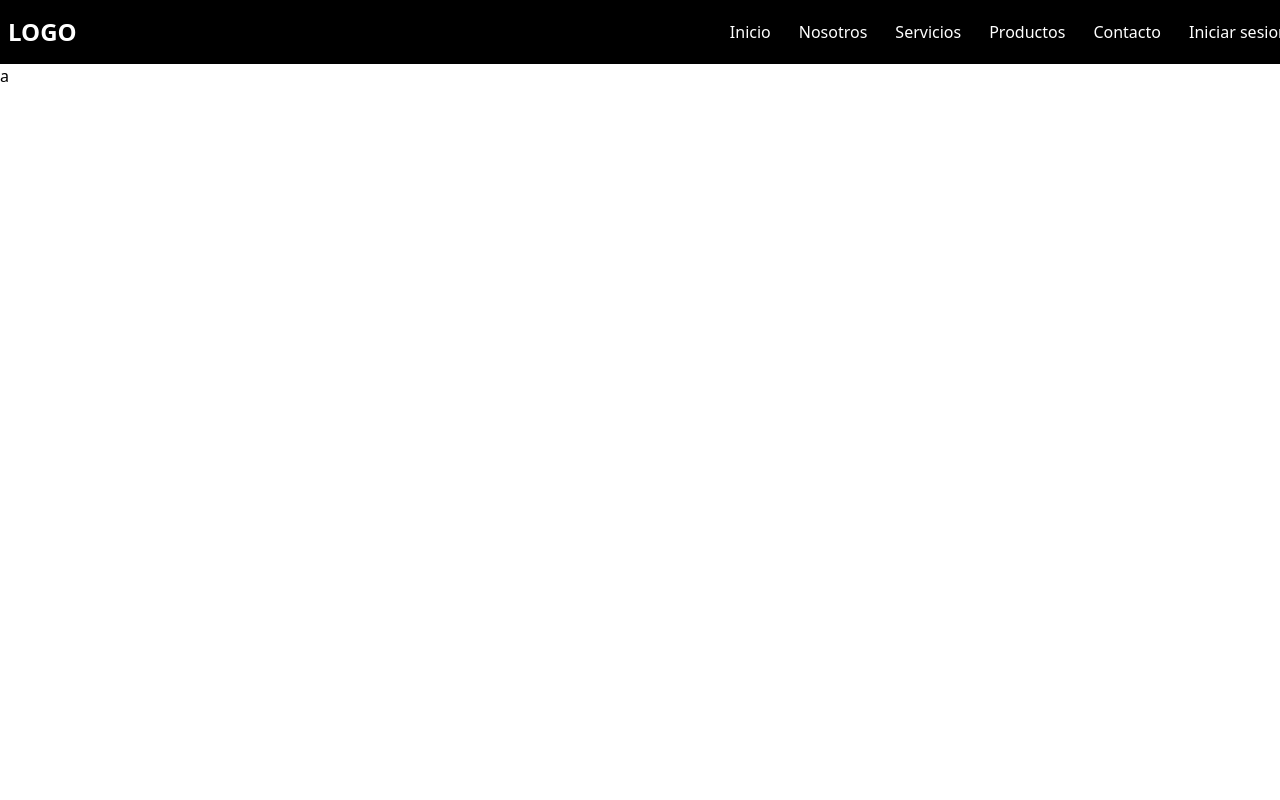
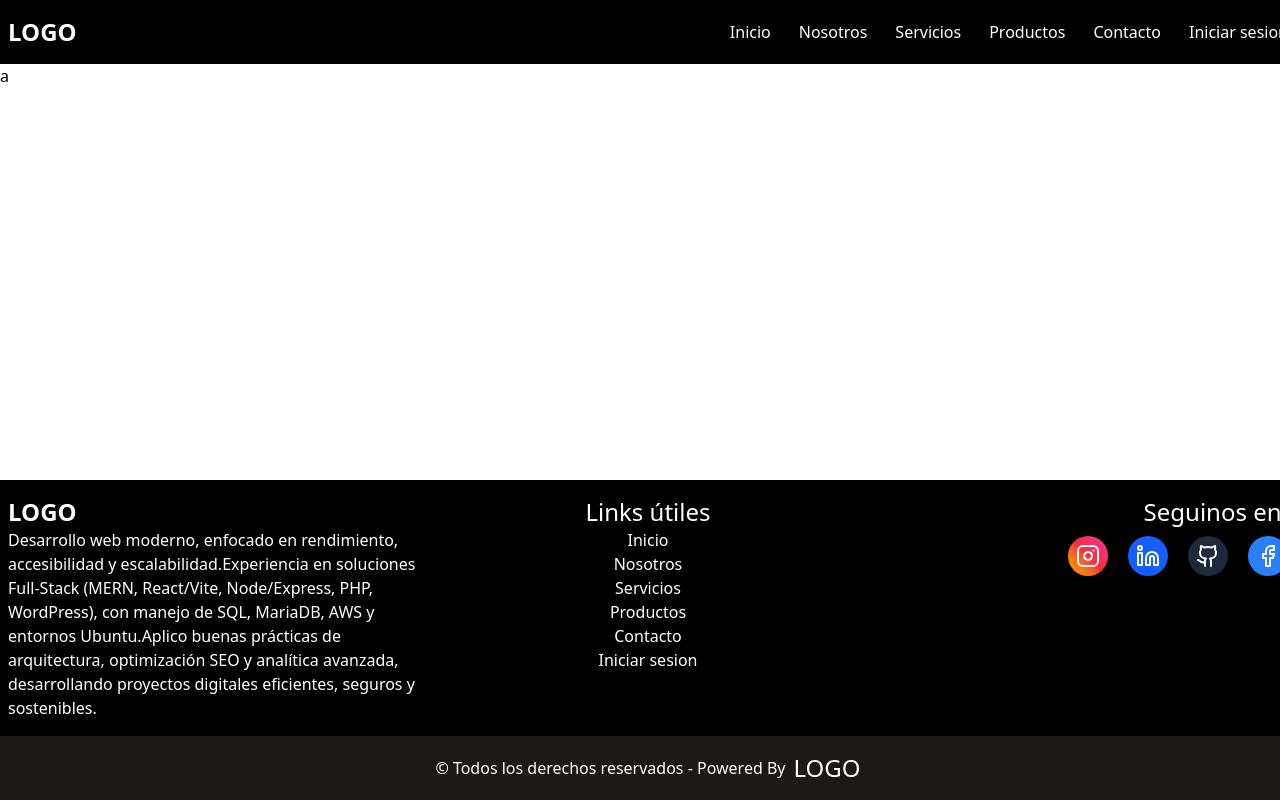
Before and after one commit to infousinacreativa-dev/pruebaTecnicoConFilterCustomHooks, a React (Vite) app in the folder componentesUiTailwinds/: page / in a window 1280 px wide. Built offline with nearby package versions, Linux system fonts and the light colour scheme.

Commit message:
cambios footer y mas componentes ui de social bar

```diff
--- a/componentesUiTailwinds/src/componentes/footer/Footer.jsx
+++ b/componentesUiTailwinds/src/componentes/footer/Footer.jsx
@@ -1,10 +1,55 @@
+import { Link } from 'react-router-dom'
+import { NavigationLinks } from '../navigationLinks/NavigationLinks'
+import { RedSocialNav } from '../redSocialNav/RedSocialNav'
 
+const links = [
+    { label: 'Inicio', to: '/' },
+    { label: 'Nosotros', to: '/nosotros' },
+    { label: 'Servicios', to: '/servicios' },
+    { label: 'Productos', to: '/productos' },
+    { label: 'Contacto', to: '/contacto' },
+    { label: 'Iniciar sesion', to: '/login' },
+]
 
 export function Footer() {
 
     return (
         <>
+            <footer className="flex flex-col md:items-center  bg-black py-4 px-2">
+                <section className="w-full md:w-7xl flex md:flex-row text-white">
+                    <div className="grid grid-cols-1 md:grid-cols-3 gap-6 w-full">
+                        <div className='text-center md:text-left'>
+                            <Link to={'/'} aria-label="Ir a página de inicio">
+                                {/* <img src='/img/logoSenestrariDev.webp' alt="logo de senestrari dev" loading="lazy" className="max-h-10" /> */}
+                                <h1 className="text-white font-black text-2xl">LOGO</h1>
+                            </Link>
+                            <p>
+                                Desarrollo web moderno, enfocado en rendimiento, accesibilidad y escalabilidad.Experiencia en soluciones Full-Stack (MERN, React/Vite, Node/Express, PHP, WordPress), con manejo de SQL, MariaDB, AWS y entornos Ubuntu.Aplico buenas prácticas de arquitectura, optimización SEO y analítica avanzada, desarrollando proyectos digitales eficientes, seguros y sostenibles.
+                            </p>
+                        </div>
+                        <div className='text-center'>
+                            <h2 className="text-white font-medium text-2xl">Links útiles</h2>
 
+                            <ul className='w-auto'>
+                                <NavigationLinks links={links} action={false} />
+                            </ul>
+                        </div>
+                        <div >
+                            <h2 className="pb-2 text-white text-center md:text-right font-medium text-2xl">Seguinos en:</h2>
+                            <ul className='flex  justify-center md:justify-end'>
+                                <RedSocialNav />
+                            </ul>
+                        </div>
+                    </div>
+                </section>
+            </footer>
+            <div className="bg-stone-900 w-full text-center text-white">
+                <p className="flex flex-row flex-wrap justify-center items-center gap-2 py-4">&copy; Todos los derechos reservados - Powered By <a href="">
+                    {/* <img src='/img/logoSenestrariDev.webp' alt="logo de senestrari dev" loading="lazy" className="max-h-5" />  */}
+                    <h4 className="text-white font-medium text-2xl">LOGO</h4>
+                    </a>
+                    </p>
+            </div>
         </>
     )
 }
--- a/componentesUiTailwinds/src/componentes/header/Header.jsx
+++ b/componentesUiTailwinds/src/componentes/header/Header.jsx
@@ -1,6 +1,8 @@
 import { Menu, X } from "lucide-react"
 import { Link } from "react-router-dom"
 import { useState } from "react"
+
+import { NavigationLinks } from "../navigationLinks/NavigationLinks"
 
 const links = [
     { label: 'Inicio', to: '/' },
@@ -32,15 +34,7 @@ export function Header() {
 
                 <nav aria-label="Navegación principal" className="hidden md:flex  text-white">
                     <ul className="flex gap-7">
-                        {links.map((link) => {
-                            return (
-                                <li className="hover:scale-110 transition-all duration-500 hover:underline ">
-                                    <Link key={link.to} to={link.to} >
-                                        {link.label}
-                                    </Link>
-                                </li>
-                            )
-                        })}
+                        <NavigationLinks links={links} action={false} />
                     </ul>
                 </nav>
 
@@ -58,13 +52,7 @@ export function Header() {
                     aria-label="Navegación móvil"
                     className="flex flex-col gap-2 text-white text-left px-2 py-2">
                     <ul>
-                        {links.map(link => (
-                            <li className="hover:scale-110 transition-all duration-500 hover:underline ">
-                                <Link key={link.to} to={link.to} onClick={actionBurger}>
-                                    {link.label}
-                                </Link>
-                            </li>
-                        ))}
+                        <NavigationLinks links={links} action={true} handleClick={actionBurger}/>
                     </ul>
                 </nav>
             </div>
--- /dev/null
+++ b/componentesUiTailwinds/src/componentes/navigationLinks/NavigationLinks.jsx
@@ -0,0 +1,29 @@
+import { Link} from 'react-router'
+
+export function NavigationLinks({ links, action, handleClick }) {
+
+    return (
+        <>
+            {links.map((link) => {
+                return (
+                    <>
+                        {action
+                            ?
+                            <li className="hover:scale-110 transition-all duration-500 hover:underline ">
+                                <Link key={link.to} to={link.to} onClick={handleClick}>
+                                    {link.label}
+                                </Link>
+                            </li>
+                            :
+                            <li className="hover:scale-110 transition-all duration-500 hover:underline ">
+                                <Link key={link.to} to={link.to} >
+                                    {link.label}
+                                </Link>
+                            </li>
+                        }
+                    </>
+                )
+            })}
+        </>
+    )
+}
--- /dev/null
+++ b/componentesUiTailwinds/src/componentes/redSocialNav/RedSocialNav.jsx
@@ -0,0 +1,15 @@
+import {Instagram, Linkedin, Github, Facebook } from 'lucide-react'
+
+
+export function RedSocialNav (){
+
+    return(
+        <div className="flex flex-row gap-5">
+            <a href="" className='aspect-square-12 bg-gradient-to-bl from-pink-500 via-red-500 to-yellow-500 p-2 rounded-full text-white hover:scale-110 transition-transform'> <Instagram /> </a>
+            <a href="" className='aspect-square-12 bg-blue-600 p-2 rounded-full text-white hover:scale-110 transition-transform'> <Linkedin /> </a>
+            <a href="" className='aspect-square-12 bg-gray-800 p-2 rounded-full text-white hover:scale-110 transition-transform'> <Github /> </a>
+            <a href="" className='aspect-square-12 bg-blue-500 p-2 rounded-full text-white hover:scale-110 transition-transform'> <Facebook /> </a>
+
+        </div>
+    )
+}
```
